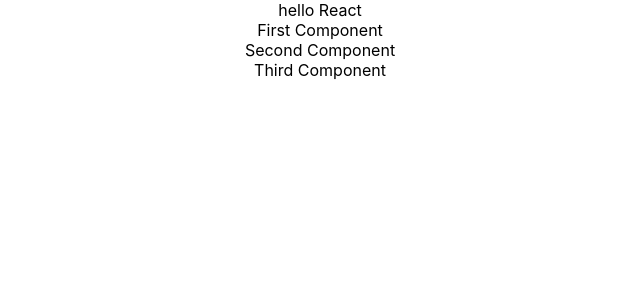
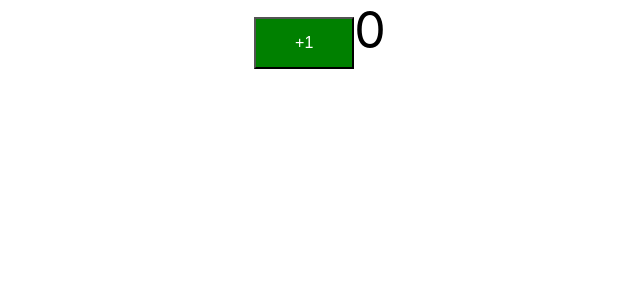
Before and after one commit to kyocoolcool/full-stack-with-react-and-spring-boot, a React (Create React App) app in the folder frontend/todo-app/: page / in a window 1280 px wide. Shown: the top 300 px of the page, without its empty margins (320-960 px from the left). Built offline with nearby package versions, Linux system fonts and the light colour scheme.

Commit message:
practice

```diff
--- a/frontend/todo-app/src/App.js
+++ b/frontend/todo-app/src/App.js
@@ -1,13 +1,28 @@
 import React, {Component} from 'react';
 import './App.css';
 // 因為SecondComponent在FirstComponent中只能有一個export default，所以加{}讓React識別並import
-import FirstComponent, {SecondComponent} from './components/learning-example/FirstComponent'
+import FirstComponent from './components/learning-example/FirstComponent'
 import ThirdComponent from "./components/learning-example/ThirdComponent";
+import SecondComponent from "./components/learning-example/SecondComponent";
+import Counter from "./components/counter/counter";
 
 class App extends Component {
     render() {
         return (
             <div className="App">
+                <Counter/>
+            </div>
+        );
+    }
+}
+
+export default App;
+
+
+class LearningComponent extends Component{
+    render() {
+        return (
+            <div className="LearningComponent">
                 hello React
                 <FirstComponent/>
                 <SecondComponent/>
@@ -16,5 +31,3 @@
         );
     }
 }
-
-export default App;
--- /dev/null
+++ b/frontend/todo-app/src/components/counter/counter.css
@@ -0,0 +1,11 @@
+button {
+    font-size: 16px;
+    background-color: green;
+    padding: 15px 30px;
+    color: white;
+    width: 100px;
+}
+
+.count {
+    font-size: 50px;
+}
--- /dev/null
+++ b/frontend/todo-app/src/components/counter/counter.jsx
@@ -0,0 +1,36 @@
+import React, {Component} from "react";
+import "./counter.css"
+
+class Counter extends Component {
+    constructor() {
+        super();
+        this.state = {
+            count: 0
+        };
+        this.increment = this.increment.bind(this);
+    }
+
+    render() {
+        return (
+            <div className="counter">
+                <button onClick={this.increment}>+1</button>
+                {/*<button onClick={() => this.show()}>+1</button>*/}
+                {/*<button onClick={this.show}>+1</button>*/}
+                <span className="count">{this.state.count}</span>
+            </div>
+        )
+    }
+
+    //第一種賦值方式
+    increment() {
+        this.setState({
+            count: this.state.count + 1
+        })
+    }
+
+    //第二種賦值方式
+    show = () => this.setState({count: this.state.count + 1}, () => console.log(this.state.count));
+
+}
+
+export default Counter
--- a/frontend/todo-app/src/components/learning-example/FirstComponent.jsx
+++ b/frontend/todo-app/src/components/learning-example/FirstComponent.jsx
@@ -1,6 +1,6 @@
 import React, {Component} from "react";
 //模組化概念
-export default class FirstComponent extends Component {
+ class FirstComponent extends Component {
     render() {
         return (
             <div>First Component</div>
@@ -8,10 +8,4 @@
     }
 }
 
-export class SecondComponent extends Component {
-    render() {
-        return (
-            <div>Second Component</div>
-        )
-    }
-}
+export default FirstComponent
--- /dev/null
+++ b/frontend/todo-app/src/components/learning-example/SecondComponent.js
@@ -0,0 +1,11 @@
+import React, {Component} from "react";
+
+ class SecondComponent extends Component {
+    render() {
+        return (
+            <div>Second Component</div>
+        )
+    }
+}
+
+export default SecondComponent
```
